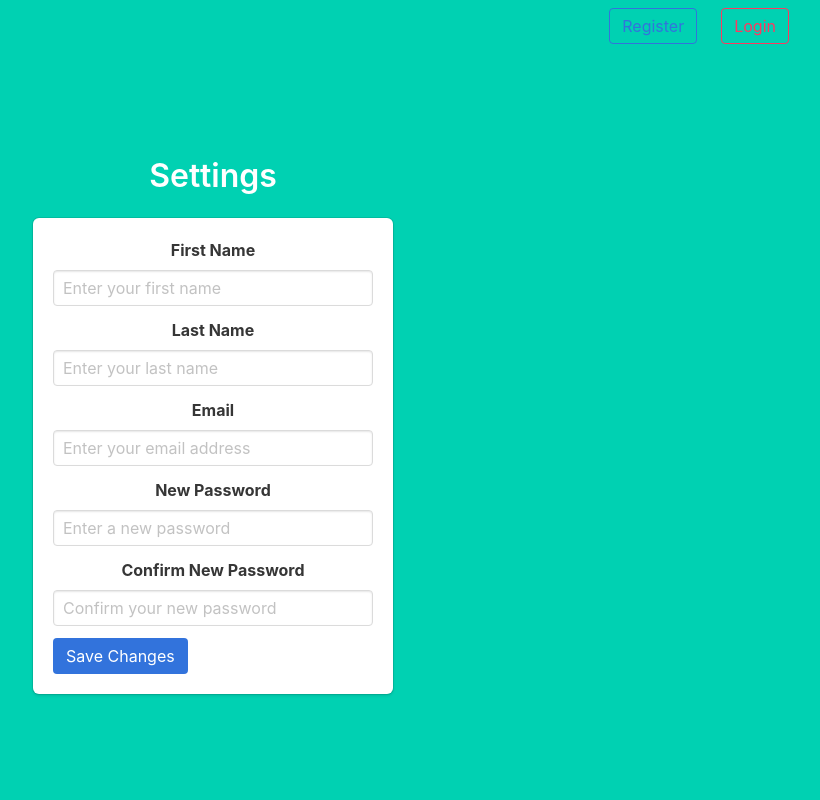
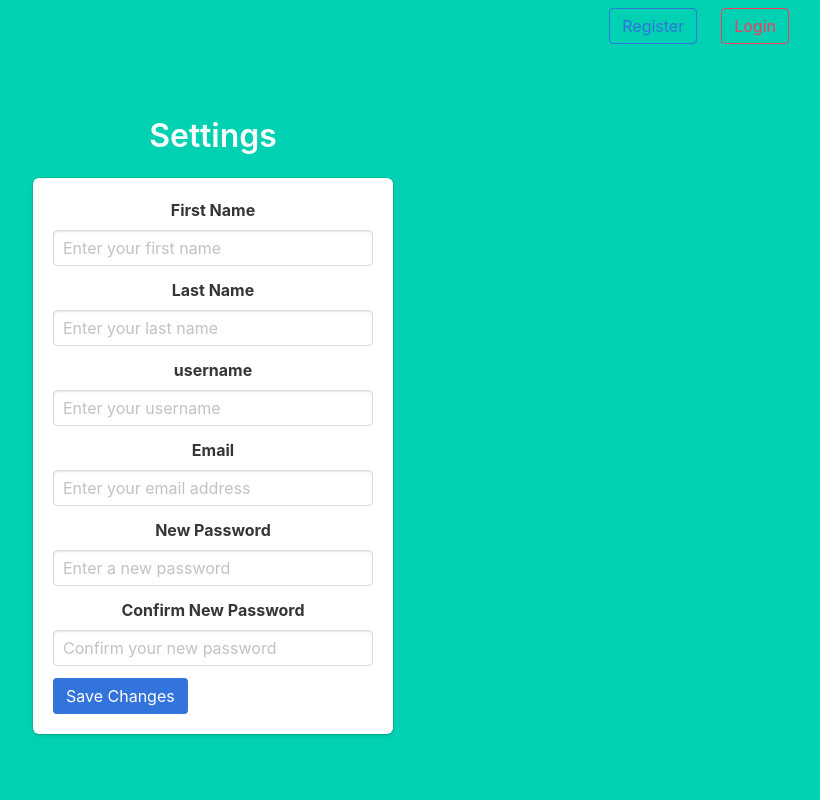
Before and after one commit to Ivy-Chelsea/Taskhub, a Python web app: template templates/settings.html in a window 1280 px wide. Shown: the whole page, without its empty margins (427-1247 px from the left). Run offline with Jinja, Linux system fonts and the light colour scheme; the template is opened without the code that fills it, so the values that code supplies are empty.

Commit message:
added settings added

```diff
--- a/templates/settings.html
+++ b/templates/settings.html
@@ -26,6 +26,15 @@
           <input class="input" type="text" name="last_name" value="{{ current_user.last_name }}" placeholder="Enter your last name">
         </div>
       </div>
+
+      <div class="field">
+      <label class="label">username</label>
+       <div class="control">
+         <input class="input" type="text" name="username" value="{{ current_user.username }}" placeholder="Enter your username">
+      </div>
+      </div>
+
+
 
       <div class="field">
         <label class="label">Email</label>
```
Also changed, not shown: app.py (+7 -35 lines).
